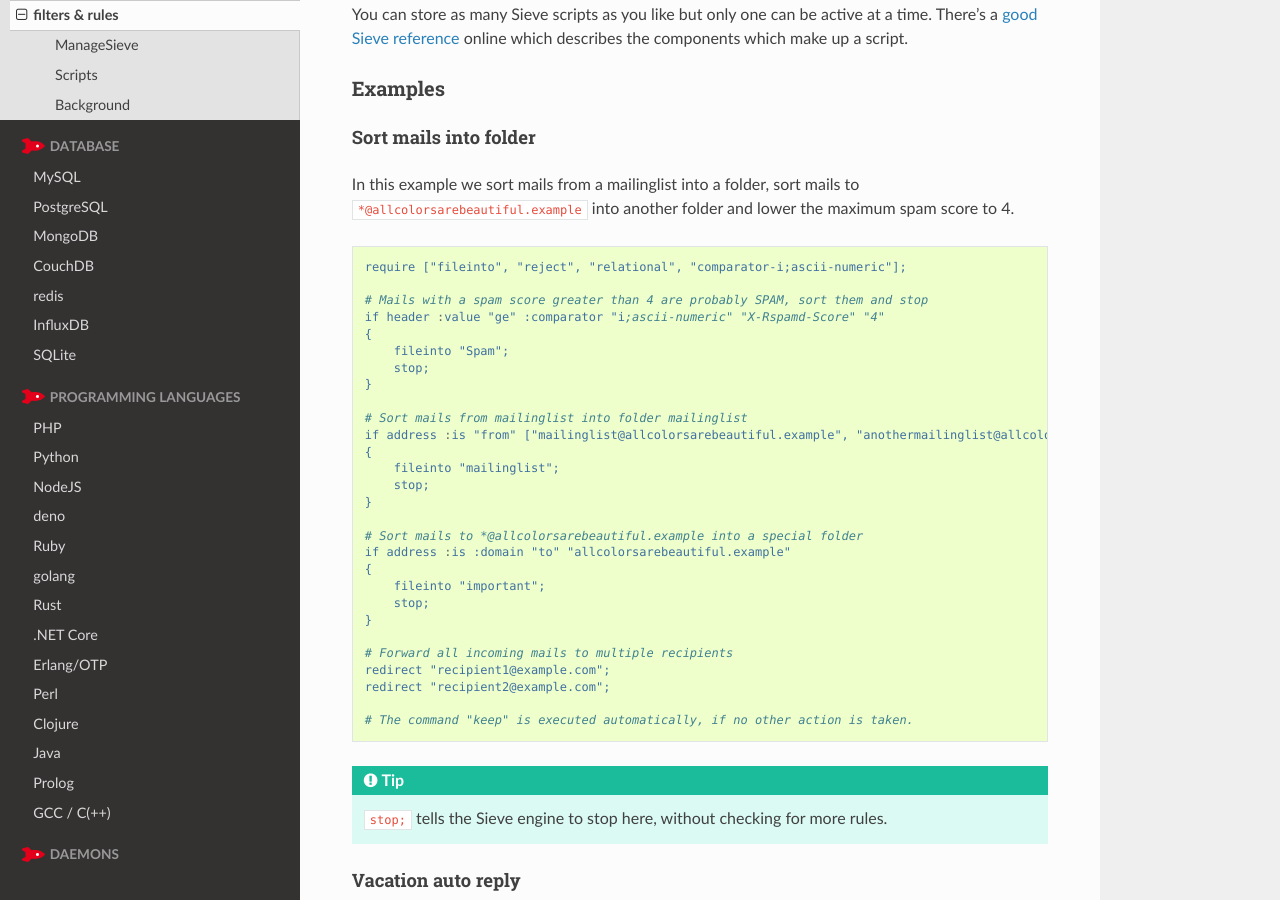
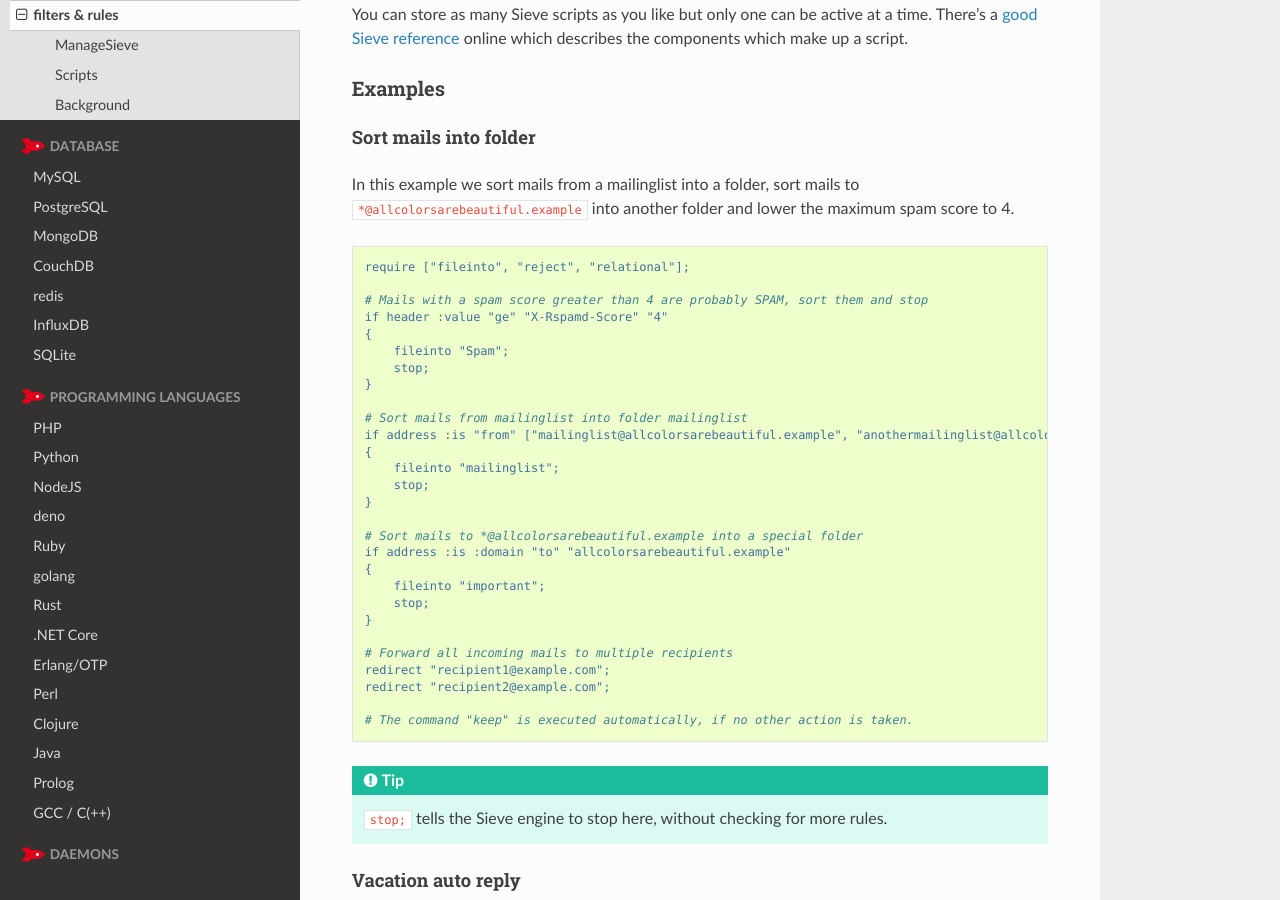
Before and after one commit to Uberspace/manual, a Sphinx documentation site: the page built from source/mail-filters.rst, in a window 1280 px wide and 900 px high, scrolled down 1016 px. Built offline with Sphinx 7.4.7 and the Read the Docs theme 2.0.0, drawn with Linux system fonts in a browser that asks for light colours.

Commit message:
Revert "Use numeric comparison in Sieve filter example"

```diff
--- a/source/mail-filters.rst
+++ b/source/mail-filters.rst
@@ -47,10 +47,10 @@
 
 .. code-block:: cfg
 
-    require ["fileinto", "reject", "relational", "comparator-i;ascii-numeric"];
+    require ["fileinto", "reject", "relational"];
 
     # Mails with a spam score greater than 4 are probably SPAM, sort them and stop
-    if header :value "ge" :comparator "i;ascii-numeric" "X-Rspamd-Score" "4"
+    if header :value "ge" "X-Rspamd-Score" "4"
     {
         fileinto "Spam";
         stop;
```
